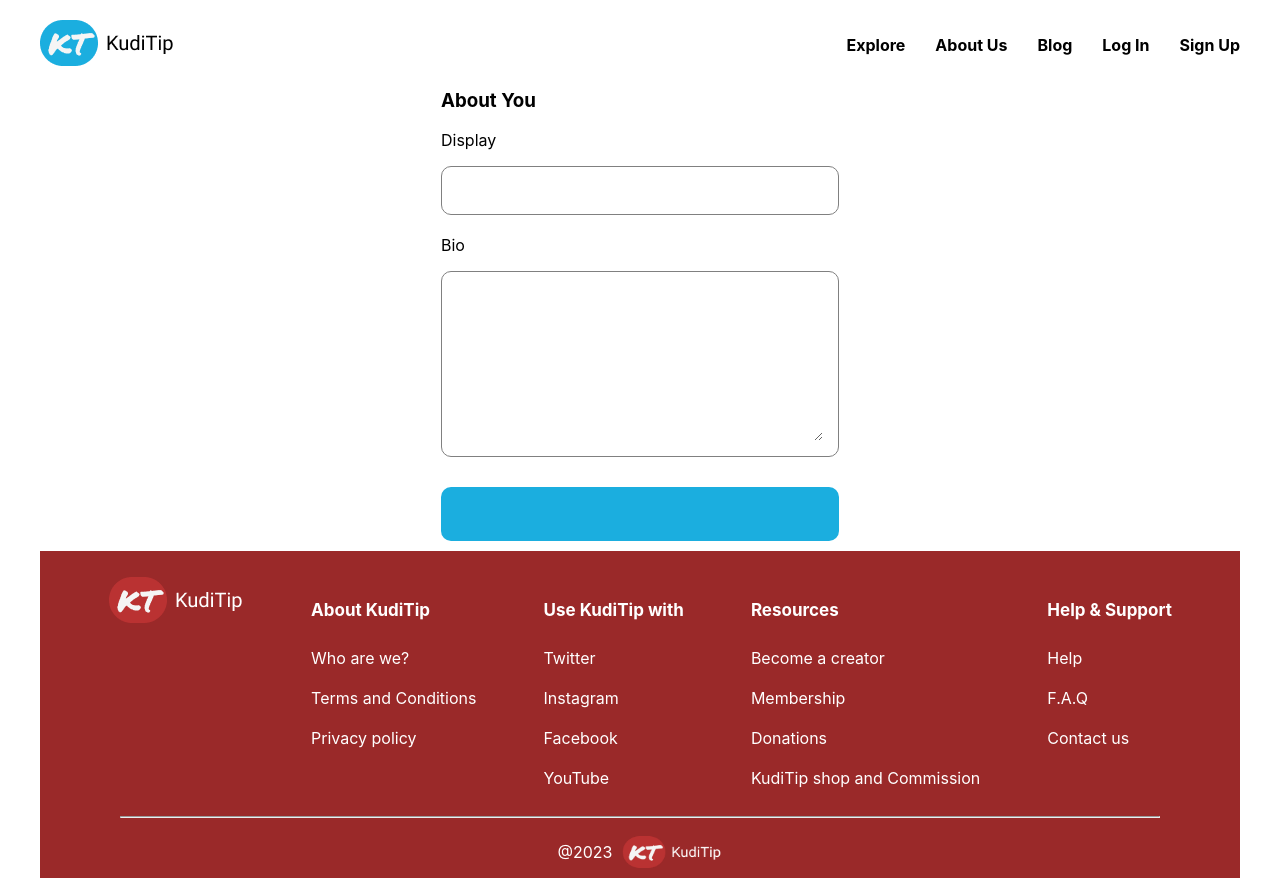
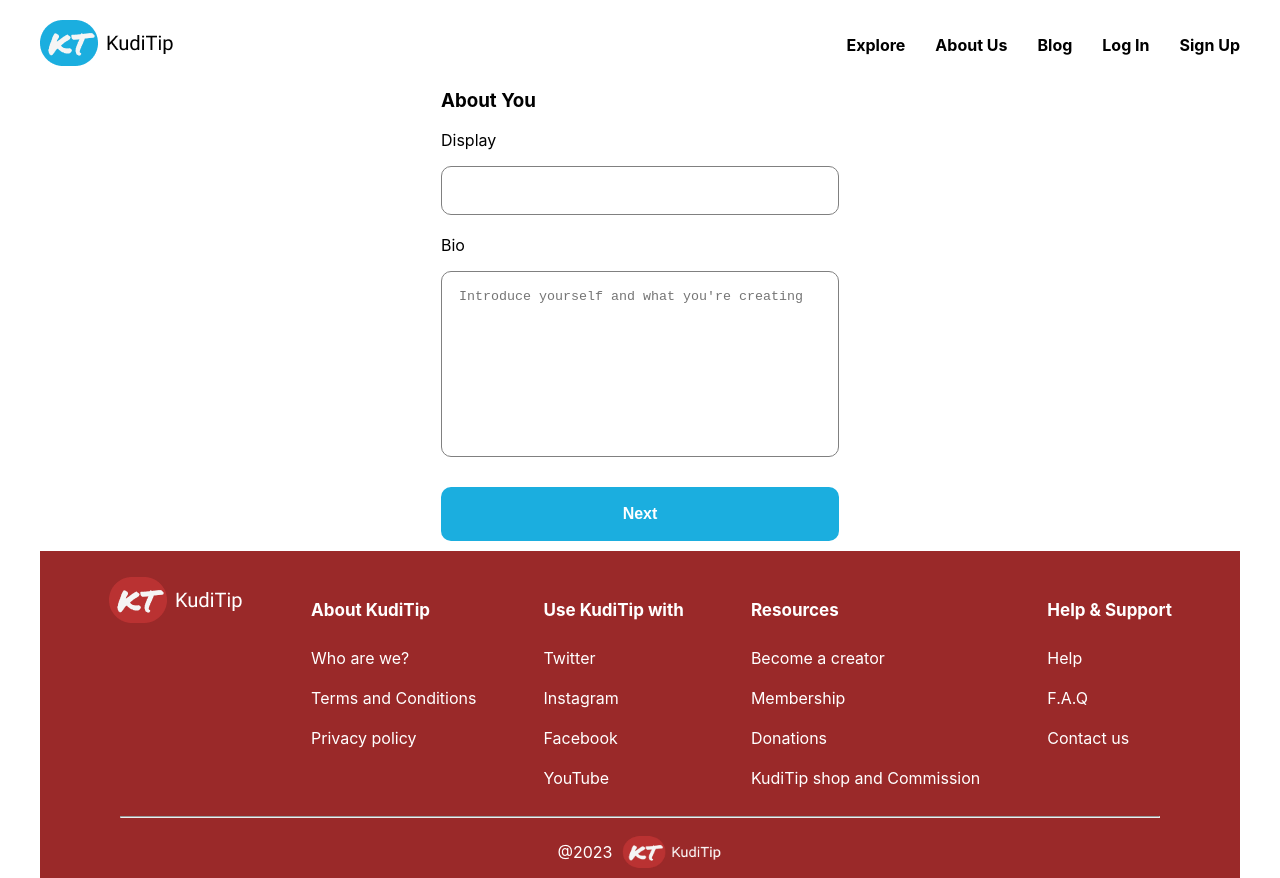
Before and after one commit to jaypee15/tipping_service, a React (Create React App) app in the folder kuditip_frontend/: page / in a window 1280 px wide. Built offline with nearby package versions, Linux system fonts and the light colour scheme.

Commit message:
logic display of button name and correction of css props

```diff
--- a/kuditip_frontend/src/App.css
+++ b/kuditip_frontend/src/App.css
@@ -42,6 +42,7 @@
 .input_case textarea {
   border: none;
   width: 100%;
+  resize: none;
 }
 
 .input_case textarea:focus {
--- a/kuditip_frontend/src/page_components/AboutMember.js
+++ b/kuditip_frontend/src/page_components/AboutMember.js
@@ -1,9 +1,11 @@
 import Button from "../unit_components/Button"
-import TextInput from "../unit_components/TextInput"
+import Logo from '../unit_components/Logo';
+
 
 const AboutMember = () => {
   return (
     <div className="pages_container">
+        {/* <Logo /> */}
         <h3>About You</h3>
         <p>Display</p>
         <div className="input_case">
@@ -13,10 +15,10 @@ const AboutMember = () => {
         <p>Bio</p>
 
         <div className="input_case">
-            <textarea name="" id="" cols="30" rows="10"></textarea>
+            <textarea name="" id="" cols="30" rows="10" placeholder="Introduce yourself and what you're creating"></textarea>
         </div>
 
-        <Button />
+        <Button Next='Next'/>
     </div>
   )
 }
--- a/kuditip_frontend/src/unit_components/Button.js
+++ b/kuditip_frontend/src/unit_components/Button.js
@@ -1,5 +1,5 @@
-const Button = ({signUpName, Login}) => {
-  const Name = signUpName ?? Login;
+const Button = ({signUpName, Login, Next}) => {
+  const Name = signUpName ?? Login ?? Next;
     return (
       <button
         type="submit"
```
